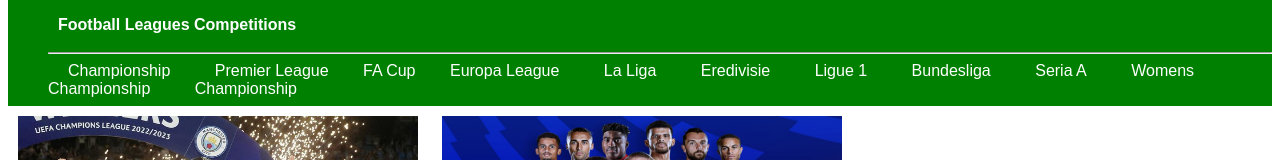
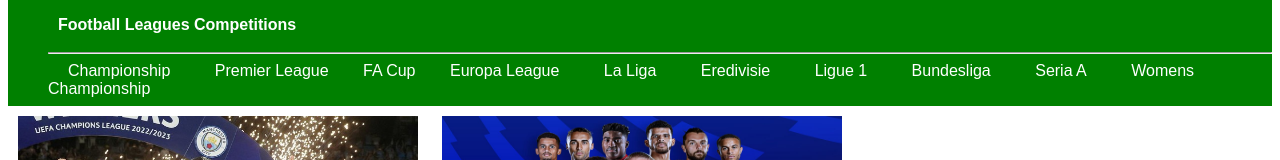
Before and after one commit to Jojoo12-100/SOCCANET-Portfolio, a plain HTML site: page index.html in a window 1280 px wide. Shown: the part 155-315 px from the top of the page. Drawn offline with Linux system fonts and the light colour scheme.

Commit message:
index.html

```diff
--- a/index.html
+++ b/index.html
@@ -164,7 +164,7 @@
                 <li class="right"><a href="Bundesliga">Bundesliga</li></a>
                 <li class="right"><a href="Seria A">Seria A</li></a>
                 <li class="right"><a href="Womens Championship">Womens Championship</li></a>
-                <li class="right"><a href="Championship">Championship</li></a>
+
             </ul>
             </ol>
             </ul>
```
